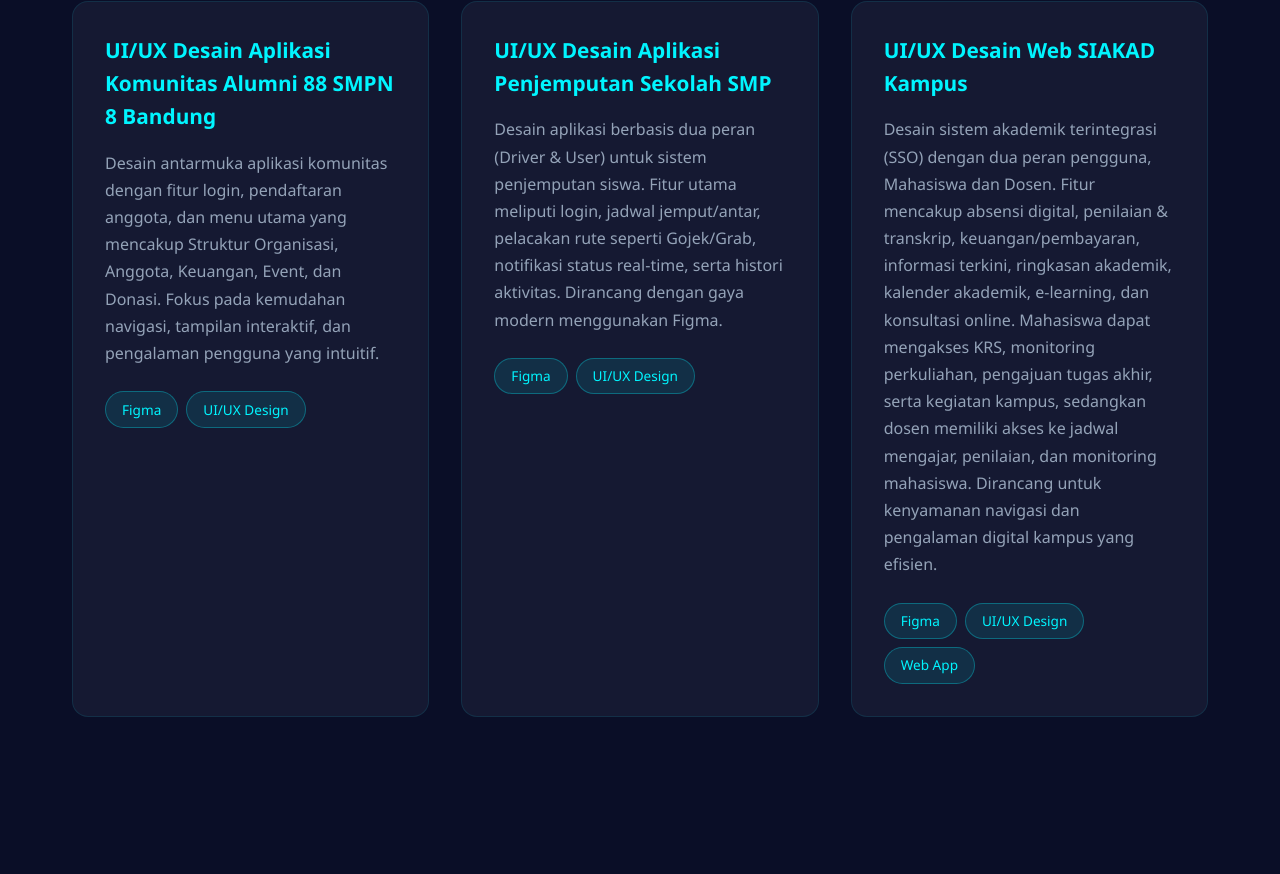
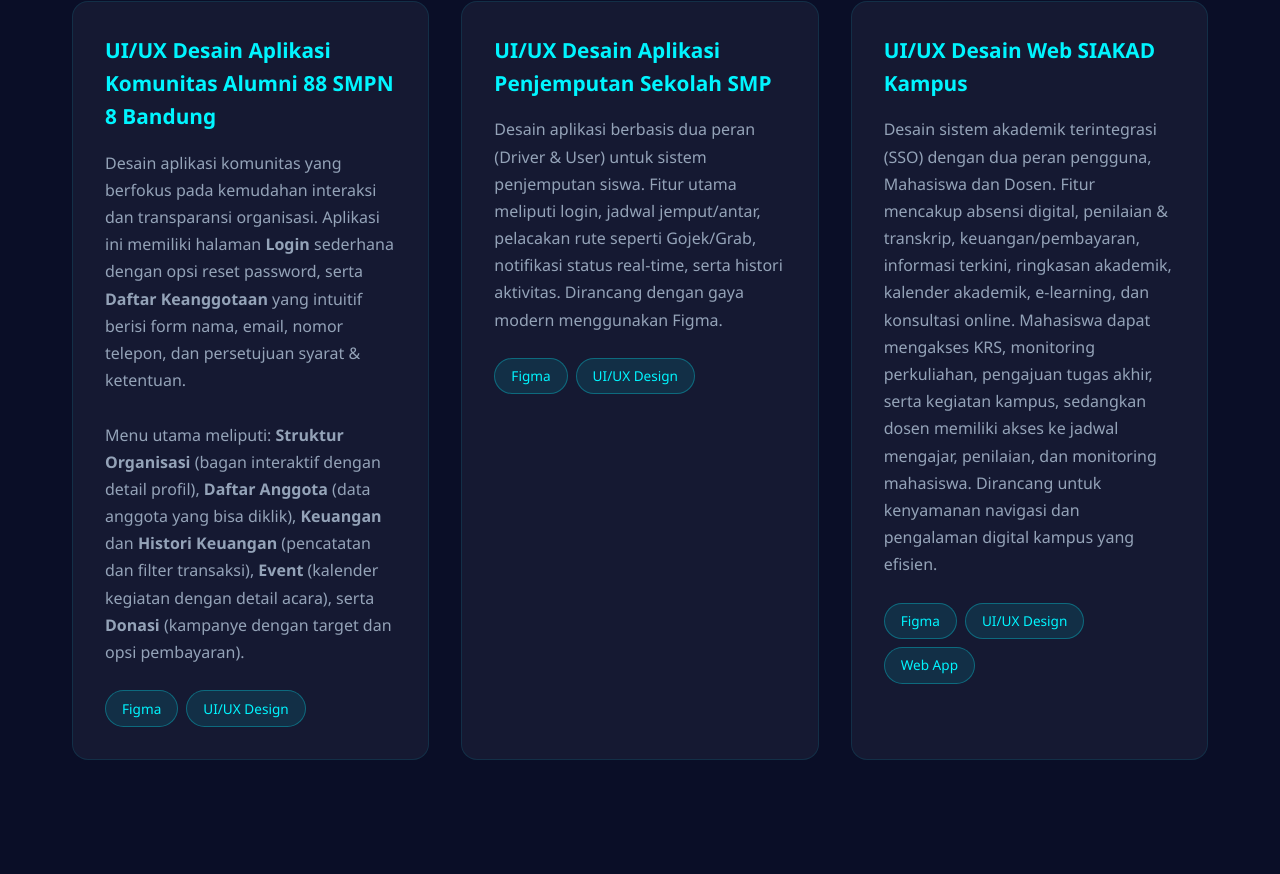
Before and after one commit to FendiAp99/portofolio, a plain HTML site: page index.html in a window 1280 px wide. Shown: the part 3032-3906 px from the top of the page. Drawn offline with Linux system fonts and the light colour scheme.

Commit message:
index.html

```diff
--- a/index.html
+++ b/index.html
@@ -196,8 +196,15 @@
                 <div class="project-card">
                     <h3>UI/UX Desain Aplikasi Komunitas Alumni 88 SMPN 8 Bandung</h3>
                     <p>
-                        Desain antarmuka aplikasi komunitas dengan fitur login, pendaftaran anggota, dan menu utama yang mencakup Struktur Organisasi, Anggota, Keuangan, Event, dan Donasi.
-                        Fokus pada kemudahan navigasi, tampilan interaktif, dan pengalaman pengguna yang intuitif.
+                        Desain aplikasi komunitas yang berfokus pada kemudahan interaksi dan transparansi organisasi.
+                        Aplikasi ini memiliki halaman <strong>Login</strong> sederhana dengan opsi reset password, serta
+                        <strong>Daftar Keanggotaan</strong> yang intuitif berisi form nama, email, nomor telepon, dan persetujuan syarat & ketentuan.
+                        <br><br>
+                        Menu utama meliputi: <strong>Struktur Organisasi</strong> (bagan interaktif dengan detail profil),
+                        <strong>Daftar Anggota</strong> (data anggota yang bisa diklik),
+                        <strong>Keuangan</strong> dan <strong>Histori Keuangan</strong> (pencatatan dan filter transaksi),
+                        <strong>Event</strong> (kalender kegiatan dengan detail acara),
+                        serta <strong>Donasi</strong> (kampanye dengan target dan opsi pembayaran).
                     </p>
                     <div class="tech-stack">
                         <span>Figma</span>
```
